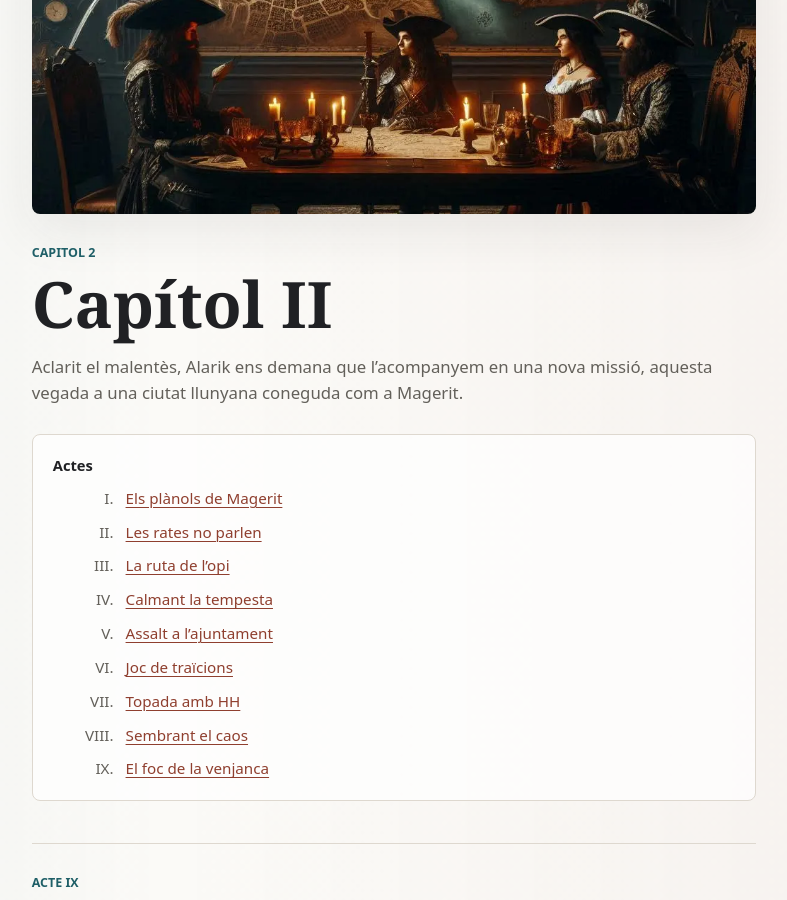
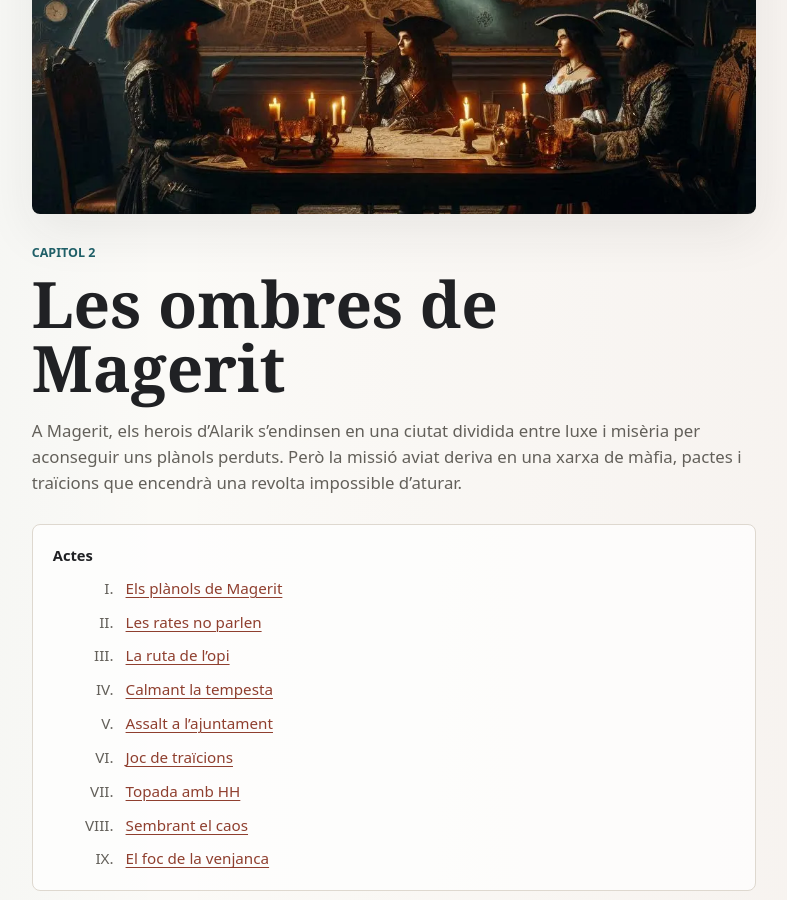
Before and after one commit to xafarre/diaridenreiv, a Jekyll site: the page built from diari/capitol02/index.md, in a window 1280 px wide and 900 px high, scrolled down 337 px. Shown: the whole window, without its empty margins (246-1033 px from the left). Built offline with Jekyll 4.4.1, drawn with Linux system fonts in a browser that asks for light colours.

Commit message:
Fixed Chapter II card

```diff
--- a/diari/capitol02/index.md
+++ b/diari/capitol02/index.md
@@ -2,9 +2,8 @@
 layout: capitol
 tipus: capitol
 slug: capitol02
-title: Capítol II
-resum: Aclarit el malentès, Alarik ens demana que l’acompanyem en una nova missió,
-  aquesta vegada a una ciutat llunyana coneguda com a Magerit.
+title: Les ombres de Magerit
+resum: A Magerit, els herois d’Alarik s’endinsen en una ciutat dividida entre luxe i misèria per aconseguir uns plànols perduts. Però la missió aviat deriva en una xarxa de màfia, pactes i traïcions que encendrà una revolta impossible d’aturar.
 cover: "/diari/capitol02/acte09/acte-planols-magerit-aclarit-malentes.webp"
 order: 2
 ---
```
